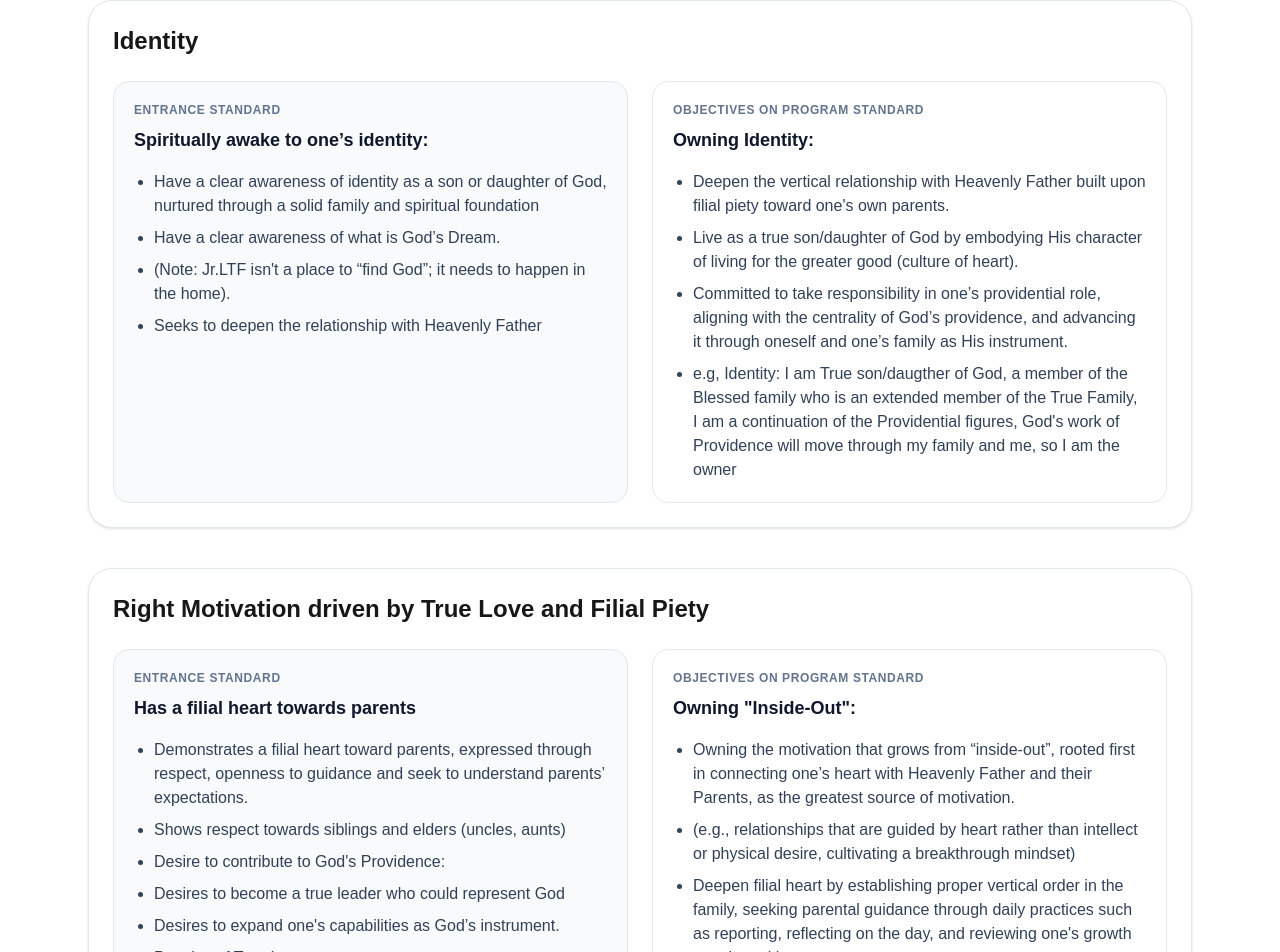
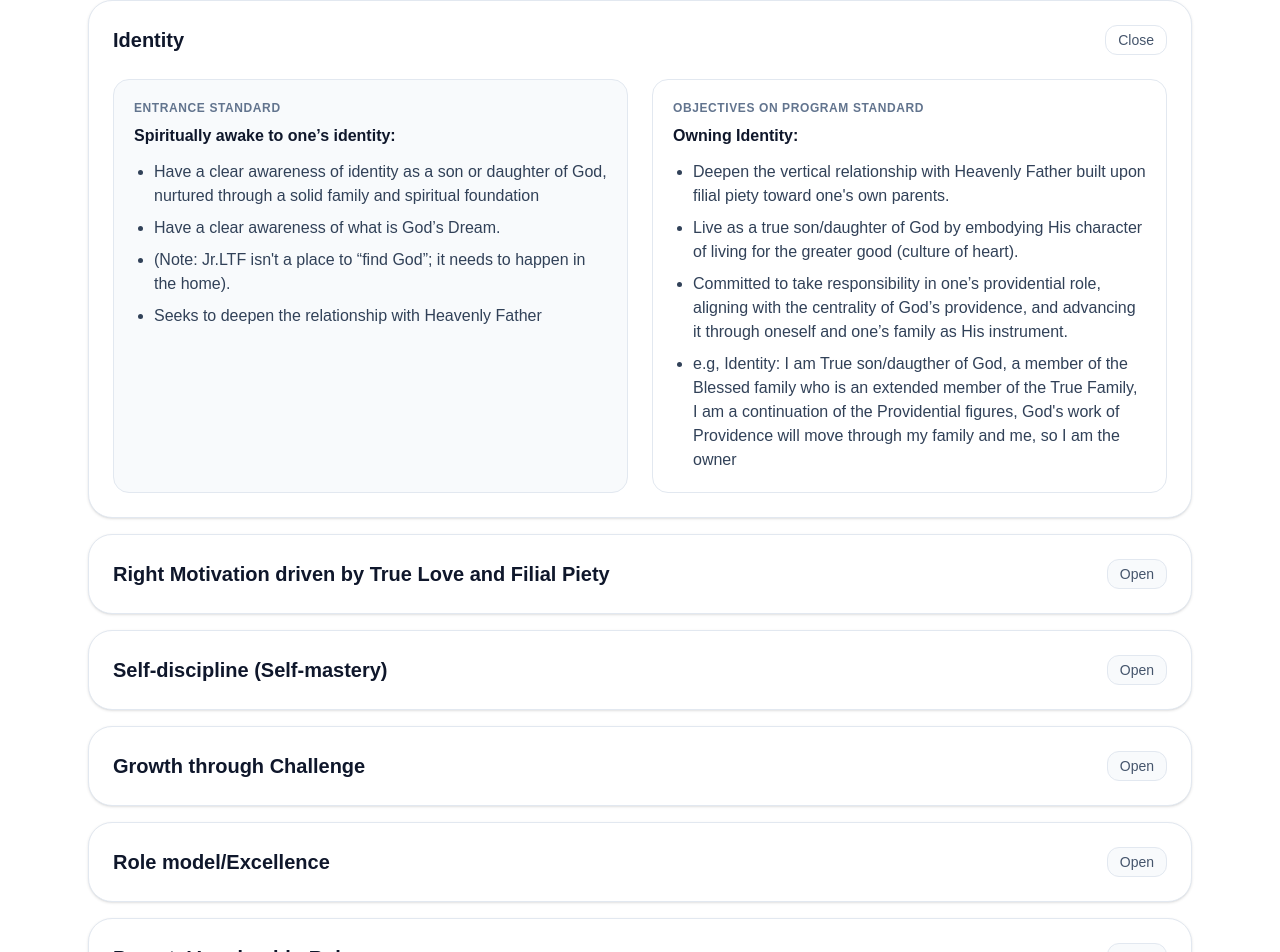
Before and after one commit to nyamkadorj/jrltf-site, a Next.js app: page /standards in a window 1280 px wide. Shown: the part 397-1349 px from the top of the page. Built offline with nearby package versions, Linux system fonts and the light colour scheme.

Commit message:
“Update”

```diff
--- a/src/app/standards/page.tsx
+++ b/src/app/standards/page.tsx
@@ -1,16 +1,26 @@
-export default function StandardsPage() {
-  const standards = [
+// src/app/standards/page.tsx
+import React from "react";
+
+type StandardItem = {
+  title: string;
+  entranceTitle: string;
+  entrance: string[];
+  objectiveTitle: string;
+  objectives: string[];
+};
+
+const STANDARDS: StandardItem[] = [
   {
-      key: "Identity",
+    title: "Identity",
     entranceTitle: "Spiritually awake to one’s identity:",
-      entranceBullets: [
+    entrance: [
       "Have a clear awareness of identity as a son or daughter of God, nurtured through a solid family and spiritual foundation",
       "Have a clear awareness of what is God’s Dream.",
       "(Note: Jr.LTF isn't a place to “find God”; it needs to happen in the home).",
       "Seeks to deepen the relationship with Heavenly Father",
     ],
     objectiveTitle: "Owning Identity:",
-      objectiveBullets: [
+    objectives: [
       "Deepen the vertical relationship with Heavenly Father built upon filial piety toward one's own parents.",
       "Live as a true son/daughter of God by embodying His character of living for the greater good (culture of heart).",
       "Committed to take responsibility in one’s providential role, aligning with the centrality of God’s providence, and advancing it through oneself and one’s family as His instrument.",
@@ -18,9 +28,9 @@ export default function StandardsPage() {
     ],
   },
   {
-      key: "Right Motivation driven by True Love and Filial Piety",
+    title: "Right Motivation driven by True Love and Filial Piety",
     entranceTitle: "Has a filial heart towards parents",
-      entranceBullets: [
+    entrance: [
       "Demonstrates a filial heart toward parents, expressed through respect, openness to guidance and seek to understand parents’ expectations.",
       "Shows respect towards siblings and elders (uncles, aunts)",
       "Desire to contribute to God's Providence:",
@@ -30,7 +40,7 @@ export default function StandardsPage() {
       "Practicing “living for the sake of others” at home, school and communities, uplifting others using God given strengths (e.g. serving, supporting or leading activities in their school, blessed family community or local community)",
     ],
     objectiveTitle: `Owning "Inside-Out":`,
-      objectiveBullets: [
+    objectives: [
       "Owning the motivation that grows from “inside-out”, rooted first in connecting one’s heart with Heavenly Father and their Parents, as the greatest source of motivation.",
       "(e.g., relationships that are guided by heart rather than intellect or physical desire, cultivating a breakthrough mindset)",
       "Deepen filial heart by establishing proper vertical order in the family, seeking parental guidance through daily practices such as reporting, reflecting on the day, and reviewing one's growth together with parents.",
@@ -42,14 +52,14 @@ export default function StandardsPage() {
     ],
   },
   {
-      key: "Self-discipline (Self-mastery)",
+    title: "Self-discipline (Self-mastery)",
     entranceTitle: "Basic God-centered life habits:",
-      entranceBullets: [
+    entrance: [
       "Have basic spiritual practices established at home, such as the habit of praying/reporting to God, reflect key moments of the day, sharing it to family members, journal, and understand the importance of doing every action with jungsung.",
       "Demonstrates a sense of integrity, expressed through honesty and right motivation.",
     ],
     objectiveTitle: "Uphold the lifestyle of integrity and self-mastery",
-      objectiveBullets: [
+    objectives: [
       "Carry out self-mastery and live with Integrity by strengthening a God-centered lifestyle through a vertical relationship with Heavenly Father and one’s Parents",
       "Demonstrate self-mastery through honest self-reflection of having gratitude and humility before Heavenly Father.",
       "Demonstrate God-centered lifestyle and habits in daily practices",
@@ -57,28 +67,28 @@ export default function StandardsPage() {
     ],
   },
   {
-      key: "Growth through Challenge",
+    title: "Growth through Challenge",
     entranceTitle: "Willing to be challenged:",
-      entranceBullets: [
+    entrance: [
       "Self-motivated to grow spiritually and in all dimensions—physical, mental, and emotional—beyond their comfort zone.",
     ],
     objectiveTitle: "Culture of excellence:",
-      objectiveBullets: [
+    objectives: [
       "By prioritizing spiritual excellence, one's mind, body, and actions are all built on a spiritual foundation, committing to face and overcome one’s weaknesses/improvement points (as a result, excellence is shown in academics, sports, and community activities)",
       "(e.g., with the motivation of - to do and to be best for Heavenly Father)",
       "Challenge one’s limitations as an opportunity to grow as filial sons/daughters of God",
     ],
   },
   {
-      key: "Role model/Excellence",
+    title: "Role model/Excellence",
     entranceTitle: "Motivation to set the bar high:",
-      entranceBullets: [
+    entrance: [
       "Practice thinking and acting beyond oneself, embracing the mindset that “It is not about me.”",
       "Sense of responsibility towards younger siblings:",
       "Aim to set a good example for younger siblings",
     ],
     objectiveTitle: "Leader has to be a self-motivated engine",
-      objectiveBullets: [
+    objectives: [
       "Stand and serve as a role model through living for the greater good with a vertical relationship with Heavenly Father and one’s parents.",
       "Self-motivated to set the bar higher for God and His dream by living with the mindset of “It is not about me”",
       "Takes responsibility and initiatives, and shows best exemplary practices for one's younger siblings and takes accountability for their growth. (e.g., leading the younger generation’s program: high->middle-> elementary->pre-school with responsibility and commitment)",
@@ -86,14 +96,14 @@ export default function StandardsPage() {
     ],
   },
   {
-      key: "Parents’ Leadership Role",
+    title: "Parents’ Leadership Role",
     entranceTitle: "Parents as the main educators of children’s spiritual growth:",
-      entranceBullets: [
+    entrance: [
       "Parents and family, are willing to walk together with their children through this leadership course.",
       "Parents are focused on children’s spiritual life; in other words, a child who has strong parents’ support for becoming a public leader",
     ],
     objectiveTitle: "Has Parental guidance:",
-      objectiveBullets: [
+    objectives: [
       "Parents teach and guide their children for spiritual growth by first aligning themselves to God’s Dream, Values, and Goals",
       "Parents proactively provide feedback based on daily reports, reflect together  for continuous spiritual growth, and teach them to embrace challenges (e.g., when children report their day to parents, parents shall reflect together and guide spiritually for their growth through daily activities, challenges, life habits, school activities etc.)",
       "Parents set the examples of leadership through daily life as their main educators.",
@@ -101,9 +111,20 @@ export default function StandardsPage() {
   },
 ];
 
+function List({ items }: { items: string[] }) {
+  return (
+    <ul className="mt-3 list-disc space-y-2 pl-5 text-slate-700">
+      {items.map((t, i) => (
+        <li key={i}>{t}</li>
+      ))}
+    </ul>
+  );
+}
+
+export default function StandardsPage() {
   return (
     <div className="bg-white">
-      {/* Top band (keeps your website look) */}
+      {/* Top band (same as your site style) */}
       <section className="relative overflow-hidden">
         <div className="absolute inset-0 bg-gradient-to-b from-slate-950 via-slate-900 to-white" />
         <div className="relative mx-auto max-w-6xl px-6 pt-16 pb-16 text-white">
@@ -112,35 +133,45 @@ export default function StandardsPage() {
           </p>
           <h1 className="mt-4 text-3xl font-bold md:text-5xl">Standards</h1>
           <p className="mt-4 max-w-3xl text-white/80">
-            Entrance standards clarify who this program is for, and Objectives describe who members are expected to become and achieve through the program.
+            Entrance standards clarify who this program is for, and Objectives describe who members
+            are expected to become and achieve through the program.
           </p>
         </div>
       </section>
 
-      {/* Content */}
+      {/* Accordion cards */}
       <section className="mx-auto max-w-6xl px-6 py-14">
-        <div className="space-y-10">
-          {standards.map((s) => (
-            <div
-              key={s.key}
-              className="rounded-3xl border border-slate-200 bg-white p-6 shadow-sm"
+        <div className="space-y-4">
+          {STANDARDS.map((s, idx) => (
+            <details
+              key={s.title}
+              className="group rounded-3xl border border-slate-200 bg-white p-6 shadow-sm"
+              open={idx === 0}
             >
-              <h2 className="text-xl font-semibold md:text-2xl">{s.key}</h2>
+              <summary className="cursor-pointer list-none">
+                <div className="flex items-center justify-between gap-4">
+                  <h2 className="text-lg font-semibold text-slate-900 md:text-xl">
+                    {s.title}
+                  </h2>
+
+                  {/* simple chevron */}
+                  <span className="rounded-xl border border-slate-200 bg-slate-50 px-3 py-1 text-sm text-slate-600 group-open:bg-white">
+                    <span className="group-open:hidden">Open</span>
+                    <span className="hidden group-open:inline">Close</span>
+                  </span>
+                </div>
+              </summary>
 
               <div className="mt-6 grid gap-6 md:grid-cols-2">
-                {/* Entrance Standard */}
+                {/* Entrance */}
                 <div className="rounded-2xl border border-slate-200 bg-slate-50 p-5">
                   <p className="text-xs font-semibold uppercase tracking-wider text-slate-500">
                     Entrance Standard
                   </p>
-                  <h3 className="mt-2 text-lg font-semibold text-slate-900">
+                  <h3 className="mt-2 text-base font-semibold text-slate-900">
                     {s.entranceTitle}
                   </h3>
-                  <ul className="mt-4 list-disc space-y-2 pl-5 text-slate-700">
-                    {s.entranceBullets.map((b, idx) => (
-                      <li key={idx}>{b}</li>
-                    ))}
-                  </ul>
+                  <List items={s.entrance} />
                 </div>
 
                 {/* Objectives */}
@@ -148,24 +179,14 @@ export default function StandardsPage() {
                   <p className="text-xs font-semibold uppercase tracking-wider text-slate-500">
                     Objectives on Program Standard
                   </p>
-                  <h3 className="mt-2 text-lg font-semibold text-slate-900">
+                  <h3 className="mt-2 text-base font-semibold text-slate-900">
                     {s.objectiveTitle}
                   </h3>
-                  <ul className="mt-4 list-disc space-y-2 pl-5 text-slate-700">
-                    {s.objectiveBullets.map((b, idx) => (
-                      <li key={idx}>{b}</li>
-                    ))}
-                  </ul>
+                  <List items={s.objectives} />
                 </div>
               </div>
-            </div>
+            </details>
           ))}
-        </div>
-
-        <div className="mt-10 rounded-3xl border border-slate-200 bg-slate-50 p-6 text-slate-700">
-          <p className="text-sm">
-            *Text source is taken directly from the project “Standards.docx”.
-          </p>
         </div>
       </section>
     </div>
```
Lines whose indentation alone changed are shown as unchanged.
